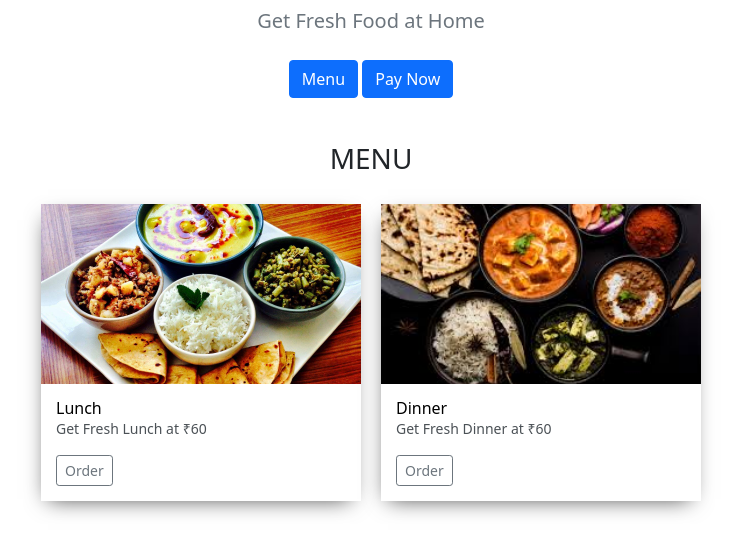
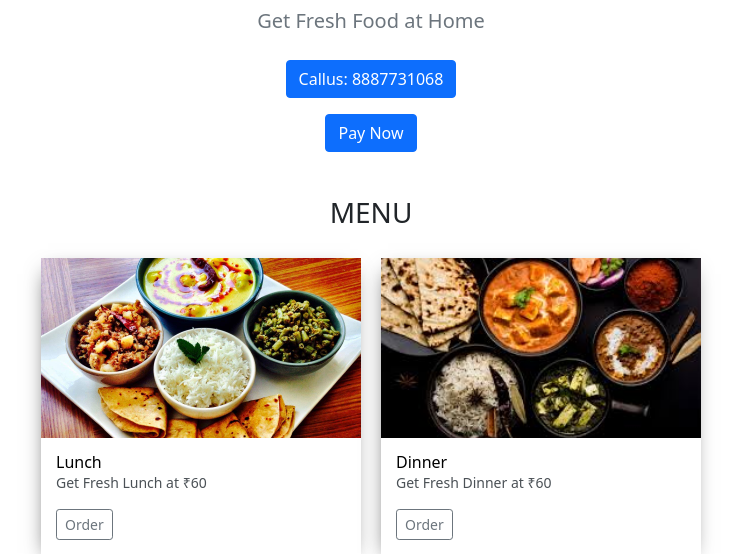
Before and after one commit to Manokamnasingh1/Foodorderapp, a Django app: page / in a window 1280 px wide. Shown: the part 474-1028 px from the top of the page, without its empty margins (269-1006 px from the left). Run offline with Django 4.2, Linux system fonts and the light colour scheme.

Commit message:
Update index.html

```diff
--- a/templates/index.html
+++ b/templates/index.html
@@ -83,7 +83,8 @@
         <h1 style="text-align: center" >KRISHNA HOME MADE TIFFIN SERVICE</h1>
         <p style= "text-align: center" class="lead text-muted">Get Fresh Food at Home</p>
         <p style="text-align: center">
-          <a href="#" class="btn btn-primary my-2">Menu</a>
+	<a href="tel:5554280940"class="btn btn-primary my-2">Callus: 8887731068</a><br>
+
           <a href="https://krishnatiffinservicepayment.herokuapp.com/" class="btn btn-primary my-2">Pay Now</a>
         </p>
       </div>
```
